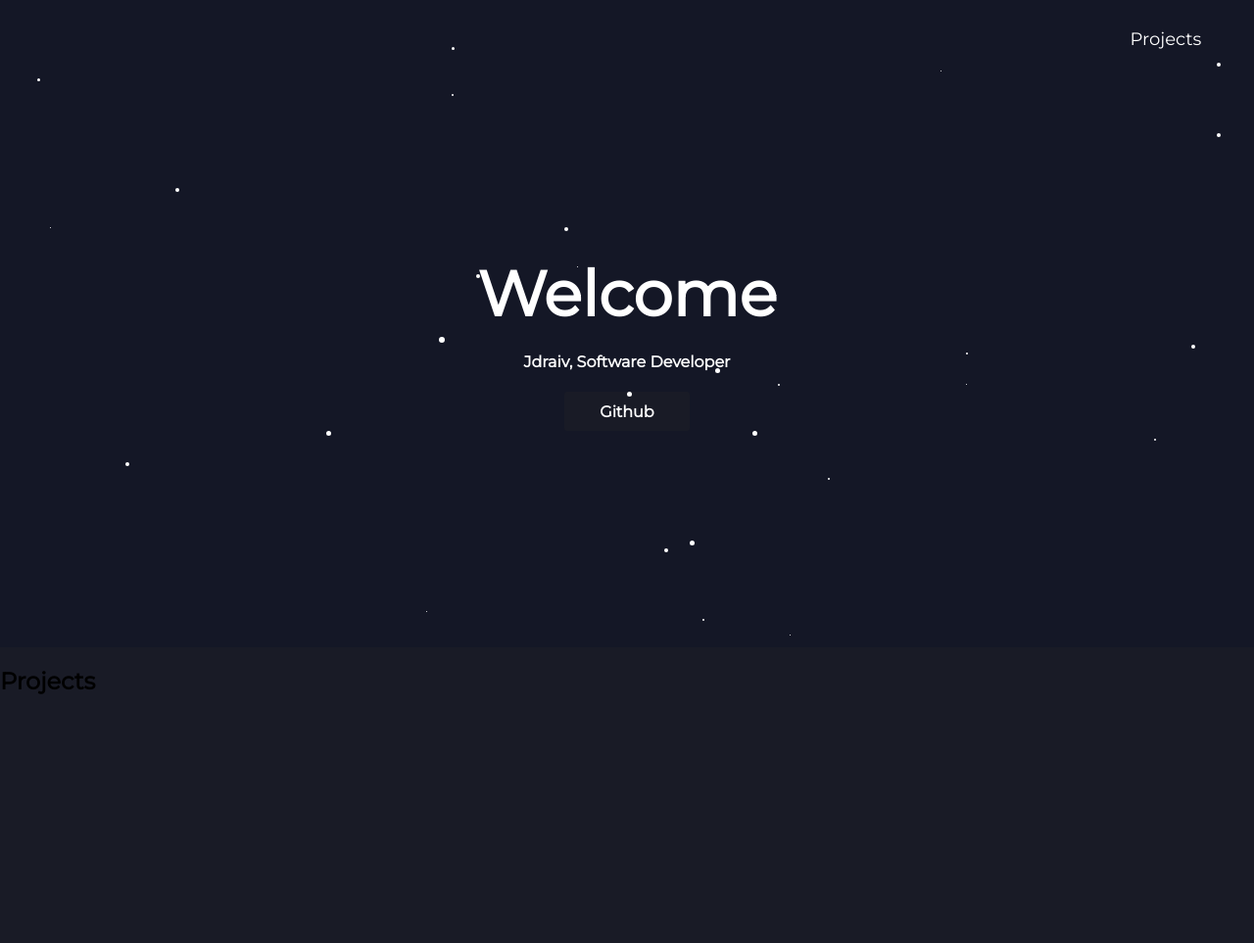
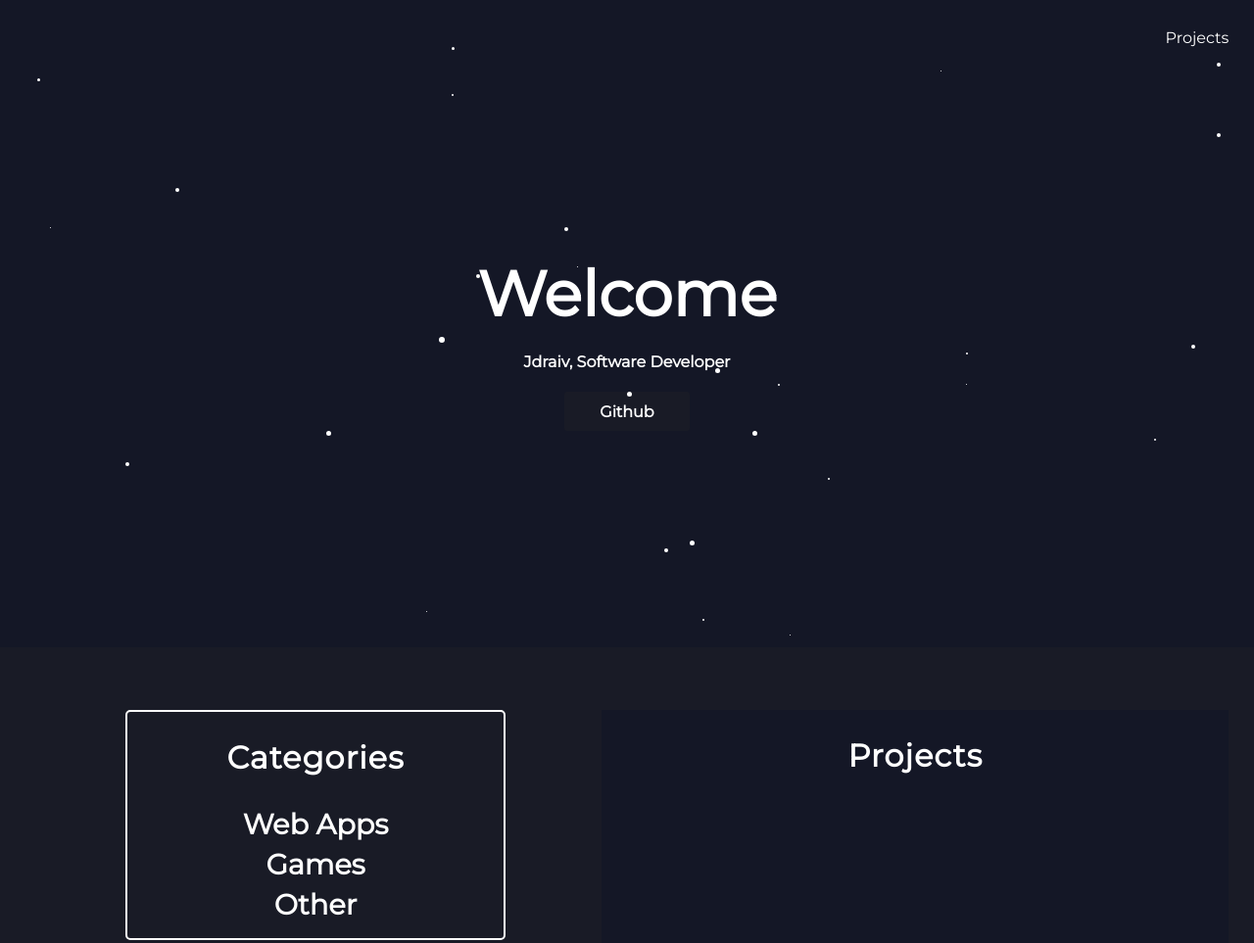
Before and after one commit to jdraiv/jdraiv.github.io, a plain HTML site: page index.html in a window 1280 px wide. Shown: the top 963 px of the page at 98% size. Drawn offline with nearby package versions, Linux system fonts and the light colour scheme.

Commit message:
Update index.html

```diff
--- a/index.html
+++ b/index.html
@@ -5,7 +5,7 @@
     <!-- Required meta tags -->
     <meta charset="utf-8">
     <meta name="viewport" content="width=device-width, initial-scale=1, shrink-to-fit=no">
-    <title>Homepage</title>
+    <title>Jdraiv</title>
 
     <!-- Css call -->
     <link rel="stylesheet" type="text/css" href="css/homepage.css" />
@@ -24,15 +24,12 @@
     </head>
 
     <body>
-
         <div class="webpage-container">
             <section class="front-page-section">
-
                 <div class="front-page-container">
-
                     <div class="navbar-container">
                         <ul id="navbar-items-container">
-                            <li class="nav-item"><a class="navbar-link-items" href="#projects-page-section">Projects</a></li>
+                            <li class="nav-item"><a class="navbar-link-item" href="#projects-page-section">Projects</a></li>
                         </ul>
                     </div>
 
@@ -43,26 +40,44 @@
                             <button class="github-btn" onclick="window.open('https://github.com/jdraiv', '_blank');">Github</button>
                         </div>
                     </div>
-
                 </div>
-
             </section>
 
             <section id="projects-page-section">
+                <div class="projects-page-container">
+                    <div class="project-categories-container">
+                        <h1 id="project-categories-header">Categories</h1>
+                        <ul id="categories-ul">
+                            <!-- Automate this -->
+                            <li><button class="categories-btn" onclick="getCategoryData('web-apps', '#projects-ul')">Web Apps</button></li>
+                            <li><button class="categories-btn" onclick="getCategoryData('games', '#projects-ul')">Games</button></li>
+                            <li><button class="categories-btn" onclick="getCategoryData('other', '#projects-ul')">Other</button></li>
+                        </ul>
 
-                <div class="projects-page-container">
+                    </div>
 
-                    <h1 id="projects-text">Projects</h1>
-                    <ul class="projects-url">
-                    </ul>
+                    <div class="project-names-container">
+                        <h1 id="project-names-header">Projects</h1>
+
+                        <ul id="projects-ul">
+
+                        </ul>
+                    </div>
+
+                </div>
+            </section>
+
+            <section id="footer">
+                <div class="footer-container">
+                    <a class="footer-link" href="https://github.com/jdraiv">Jdraiv ©2017 </a>
 
                 </div>
             </section>
         </div>
 
+
     <script type="text/javascript" src="/js/stars.js"></script>
     <script type="text/javascript" src="/js/projects.js"></script>
 
-
     </body>
 </html>
```
